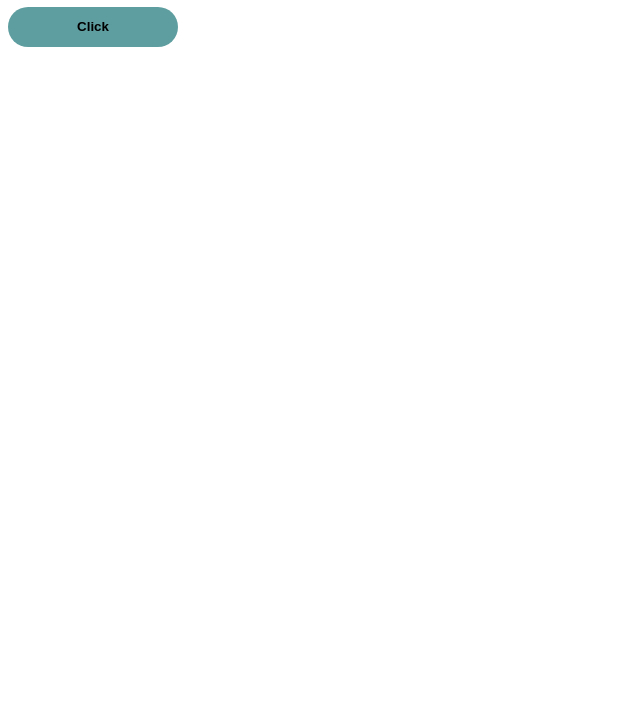
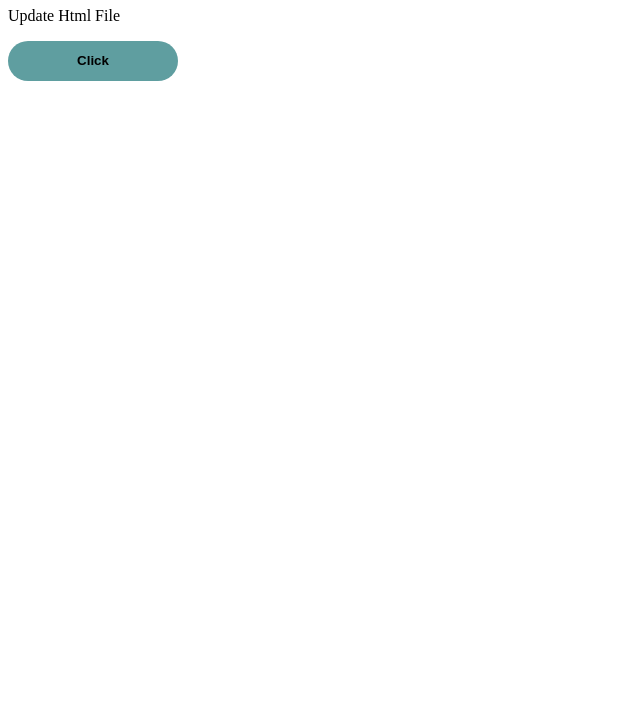
Before and after one commit to nguyenthiendepzai/git-test, a plain HTML site: page index.html in a window 1280 px wide. Shown: the part 73-800 px from the top of the page, without its empty margins (0-640 px from the left). Drawn offline with Linux system fonts and the light colour scheme.

Commit message:
Update index.html

```diff
--- a/index.html
+++ b/index.html
@@ -8,6 +8,7 @@
 </head>
 <body>
     <h1>Git - GitHub - Basic</h1>
+    <p> Update Html File </p>
     <button>Click</button>
 </body>
 </html>
```
